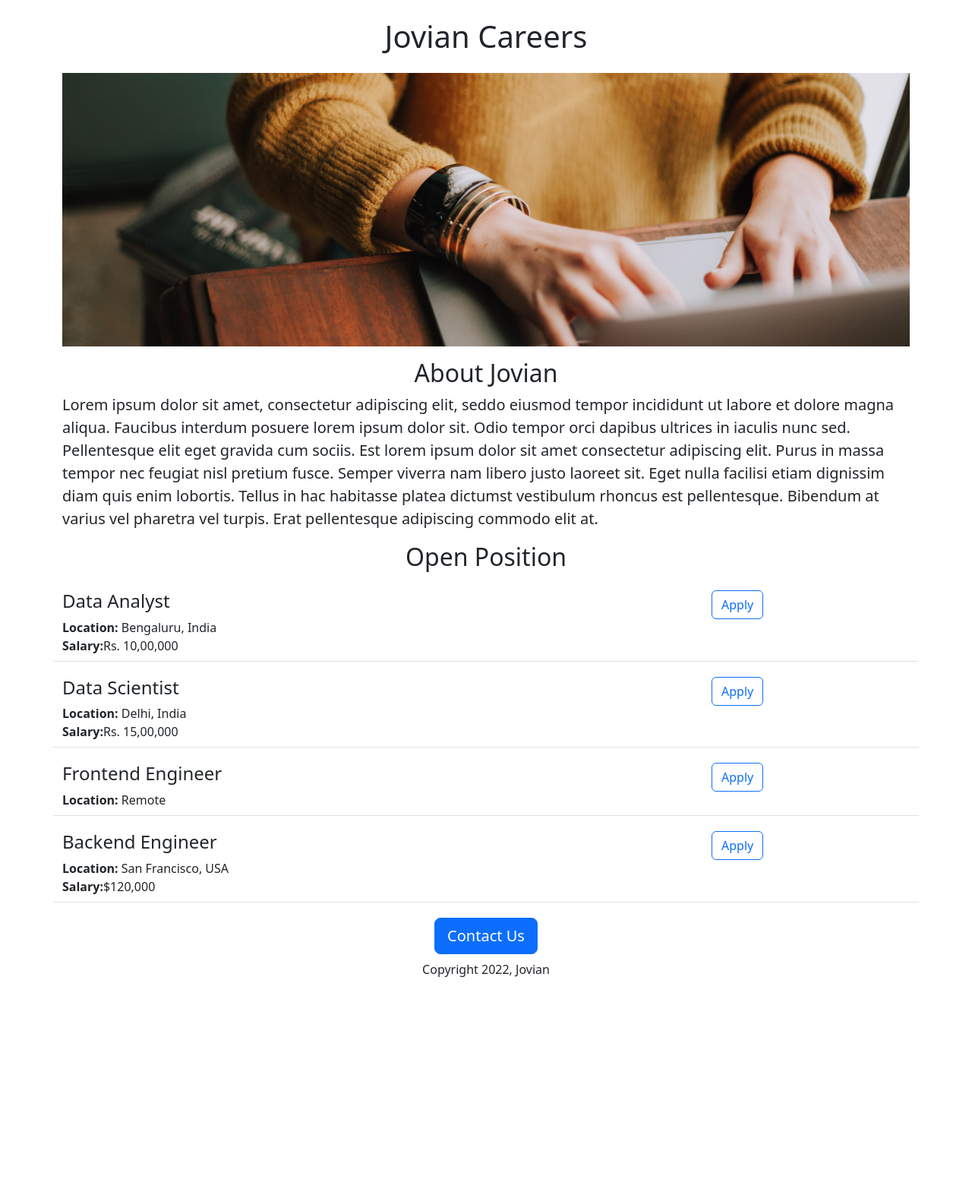
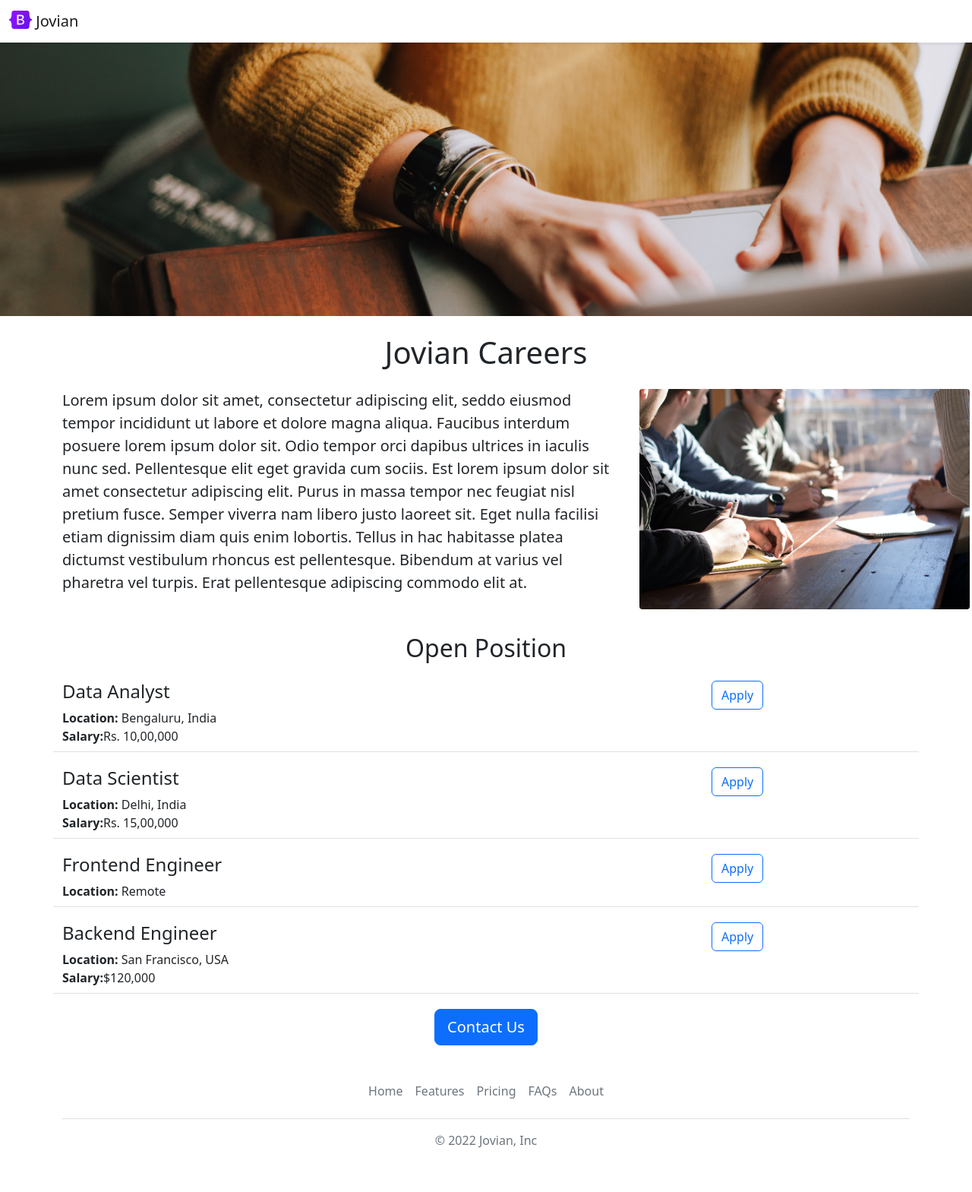
Before and after one commit to LaddooPeda/The-Art-of-Living, a Flask app: page / in a window 1280 px wide. Shown: the whole page at 76% size. Before the commit the page ends 1286 px from the top, so only its background shows below. Run offline with Flask 2, Linux system fonts and the light colour scheme.

Commit message:
added navbar, footer, images and mailto

```diff
--- /dev/null
+++ b/templates/footer.html
@@ -0,0 +1,14 @@
+<div class="container">
+  <footer class="py-3 my-4">
+    <ul class="nav justify-content-center border-bottom pb-3 mb-3">
+      <li class="nav-item"><a href="#" class="nav-link px-2 text-muted">Home</a></li>
+      <li class="nav-item"><a href="#" class="nav-link px-2 text-muted">Features</a></li>
+      <li class="nav-item"><a href="#" class="nav-link px-2 text-muted">Pricing</a></li>
+      <li class="nav-item"><a href="#" class="nav-link px-2 text-muted">FAQs</a></li>
+      <li class="nav-item"><a href="#" class="nav-link px-2 text-muted">About</a></li>
+    </ul>
+    <p class="text-center text-muted">&copy; 2022 Jovian, Inc</p>
+  </footer>
+</div>
+
+<div class="b-example-divider"></div>
--- a/templates/home.html
+++ b/templates/home.html
@@ -16,13 +16,25 @@
 
 
   <body>
+    {% include 'nav.html' %}
+
+    <img id="banner" src="https://jovian-careers-website.supritakanwat.repl.co/static/banner.jpg" class="img-fluid">
+
     <div class="container float-middle ml-20 mr-20">
+
       <h1 class="text-center mt-4 mb-4">{{company_name}} Careers</h1>
-      <img id="banner" src="https://jovian-careers-website.supritakanwat.repl.co/static/banner.jpg" class="img-fluid">
-      <h2 class="text-center mt-3 mb-2">About {{company_name}}</h2>
+
+      <div class="row" style="margin-bottom:32px">
+        <div class="col-md-8">
           <p class="lead">
             Lorem ipsum dolor sit amet, consectetur adipiscing elit, seddo eiusmod tempor incididunt ut labore et dolore magna       aliqua. Faucibus interdum posuere lorem ipsum dolor sit. Odio tempor orci dapibus ultrices in iaculis nunc sed. Pellentesque elit eget gravida cum sociis. Est lorem ipsum dolor sit amet consectetur adipiscing elit. Purus in massa tempor nec feugiat nisl pretium fusce. Semper viverra nam libero justo laoreet sit. Eget nulla facilisi etiam dignissim diam quis enim lobortis. Tellus in hac habitasse platea dictumst vestibulum rhoncus est pellentesque. Bibendum at varius vel pharetra vel turpis. Erat pellentesque adipiscing commodo elit at.
           </p>
+        </div>
+
+        <div class="d-none d-md-block col-4">
+          <img src="/static/people.jpg" style="height:290px; border-radius:4px;">
+        </div>
+      </div>
 
       <h2 class="text-center mt-2 mb-4">Open Position</h2>
 
@@ -33,11 +45,14 @@
       </div>
 
         <div class="text-center">
+          <a href="mailto:supritakanwat@gmail.com?subject=You're%20the%20best!&body=Hey%20Suprita%20%0D%0A%0D%0AYou're%20amazing!">
             <button class="btn btn-primary btn-lg">Contact Us</button>
-        <p class="mt-2">Copyright 2022, Jovian</p>
+          </a>
         </div>
 
       </div>
 
+    {% include 'footer.html' %}
+
   </body>
 </html>
--- a/templates/jobitem.html
+++ b/templates/jobitem.html
@@ -19,7 +19,11 @@
             </div>
 
             <div class="col-3">
-               <button type="button" class="btn btn-outline-primary float-right">Apply</button>
+               <a href="https://google.com">
+                 <button type="button" class="btn btn-outline-primary float-right">
+                   Apply
+                 </button>
+               </a>
             </div>
 
             </div>
--- /dev/null
+++ b/templates/nav.html
@@ -0,0 +1,9 @@
+<nav class="navbar bg-light shadow-sm fixed-top bg-white">
+  <div class="container-fluid">
+    <a class="navbar-brand" href="#">
+      <img src="/static/logo.svg" alt="" width="30" height="24" class="d-inline-block align-text-top">
+      Jovian
+    </a>
+  </div>
+</nav>
+<div style="height:56px"></div>
```
Also changed, not shown: static/logo.svg (added), static/people.jpg (added). Lines whose indentation alone changed are shown as unchanged.
